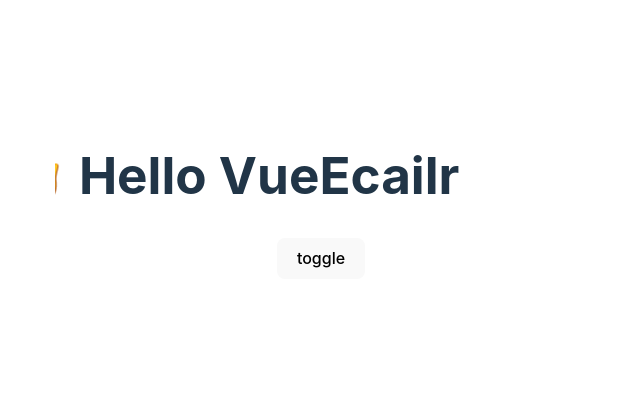
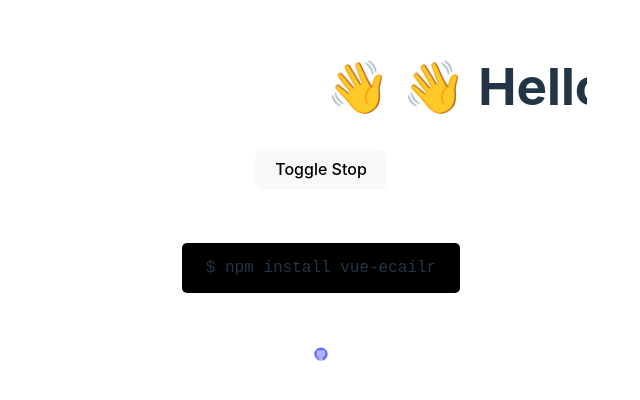
Before and after one commit to cjboy76/vue-ecailr, a Vue app: page / in a window 1280 px wide. Shown: the part 204-604 px from the top of the page, without its empty margins (319-959 px from the left). Built offline with nearby package versions, Linux system fonts and the light colour scheme.

Commit message:
:pencil: deploy configure

```diff
--- a/src/App.vue
+++ b/src/App.vue
@@ -1,6 +1,7 @@
 <script setup lang="ts">
 import { ref } from 'vue';
 import VueEcailr from './components/VueEcailr.vue';
+import GitHubIcon from './components/GitHubIcon.vue';
 
 const stop = ref(false);
 function toggle() {
@@ -9,10 +10,27 @@ function toggle() {
 </script>
 
 <template>
-  <header>
+  <div>
     <vue-ecailr :stop="stop">
       <h1>👋 👋 Hello VueEcailr</h1>
     </vue-ecailr>
-  </header>
-  <button @click="toggle">toggle</button>
+  </div>
+  <button @click="toggle">Toggle Stop</button>
+  <div class="codeBlock">
+    <code>$ npm install vue-ecailr</code>
+  </div>
+  <a href="https://github.com/cjboy76/vue-ecailr" target="_blank">
+    <GitHubIcon />
+  </a>
 </template>
+
+<style>
+.codeBlock {
+  margin: 4rem 0;
+}
+code {
+  background: #000;
+  padding: 1rem 1.5rem;
+  border-radius: 5px;
+}
+</style>
--- /dev/null
+++ b/src/components/GitHubIcon.vue
@@ -0,0 +1,19 @@
+<template>
+  <svg width="1em" height="1em" viewBox="0 0 24 24">
+    <path
+      fill="currentColor"
+      d="M8.854 21.57a9.91 9.91 0 0 0 6.29.001a.493.493 0 0 1-.644-.475c0-.338.013-1.413.013-2.75a2.368 2.368 0 0 0-.675-1.85c2.225-.25 4.562-1.1 4.562-4.938a3.87 3.87 0 0 0-1.025-2.687a3.594 3.594 0 0 0-.1-2.65s-.838-.275-2.75 1.025a9.427 9.427 0 0 0-5 0C7.612 5.958 6.775 6.22 6.775 6.22a3.593 3.593 0 0 0-.1 2.65a3.892 3.892 0 0 0-1.025 2.687c0 3.825 2.325 4.688 4.55 4.938a2.106 2.106 0 0 0-.638 1.337a2.137 2.137 0 0 1-2.91-.82l-.002-.005a2.001 2.001 0 0 0-1.538-1.025c-.837.013-.337.475.013.663c.451.38.803.865 1.025 1.412c.2.563.85 1.638 3.362 1.175c0 .838.013 1.625.013 1.863c0 .259-.185.551-.67.475z"
+      opacity=".5"
+    ></path>
+    <path
+      fill="currentColor"
+      d="M12 2.083c-5.523 0-10 4.477-10 10c0 4.423 2.875 8.169 6.855 9.488c.485.075.67-.216.67-.475c0-.238-.012-1.025-.012-1.863c-2.513.463-3.163-.612-3.363-1.175a3.637 3.637 0 0 0-1.025-1.412c-.35-.188-.85-.65-.013-.663a2 2 0 0 1 1.538 1.025l.003.006a2.137 2.137 0 0 0 2.91.82c.043-.51.27-.984.637-1.338c-2.225-.25-4.55-1.113-4.55-4.938a3.892 3.892 0 0 1 1.025-2.687a3.594 3.594 0 0 1 .1-2.65s.837-.263 2.75 1.025a9.427 9.427 0 0 1 5 0c1.912-1.3 2.75-1.025 2.75-1.025c.37.838.406 1.786.1 2.65a3.87 3.87 0 0 1 1.025 2.687c0 3.838-2.338 4.688-4.562 4.938c.482.49.729 1.164.675 1.85c0 1.337-.013 2.412-.013 2.75a.493.493 0 0 0 .643.476C19.124 20.253 22 16.507 22 12.083c0-5.523-4.477-10-10-10z"
+    ></path>
+  </svg>
+</template>
+
+<script lang="ts">
+export default {
+  name: 'UimGithub',
+};
+</script>
--- a/src/components/VueEcailr.vue
+++ b/src/components/VueEcailr.vue
@@ -1,11 +1,11 @@
 <script setup lang="ts">
 import { ref, computed, watch } from 'vue';
-import type { Props } from './type';
 
-const props = withDefaults(defineProps<Props>(), {
-  stop: false,
-});
+interface ControlProp {
+  stop: boolean;
+}
 
+const props = withDefaults(defineProps<ControlProp>(), {});
 const count = ref(0);
 const translate = computed(() => {
   return { transform: 'translateX(' + count.value + '%)' };
--- a/src/components/main.ts
+++ b/src/components/main.ts
@@ -1,2 +1,2 @@
 export { default as VueEcailr } from './VueEcailr.vue';
-export type { Props as EcailrProps } from './type';
+export type { ControlProp as ControlProp } from './type';
--- a/src/components/type.d.ts
+++ b/src/components/type.d.ts
@@ -1,3 +1,3 @@
-export interface Props {
-  stop?: boolean;
+export interface ControlProp {
+  stop: boolean;
 }
```
Also changed, not shown: package.json (+7 -1 lines), src/main.ts (+6 -4 lines).
